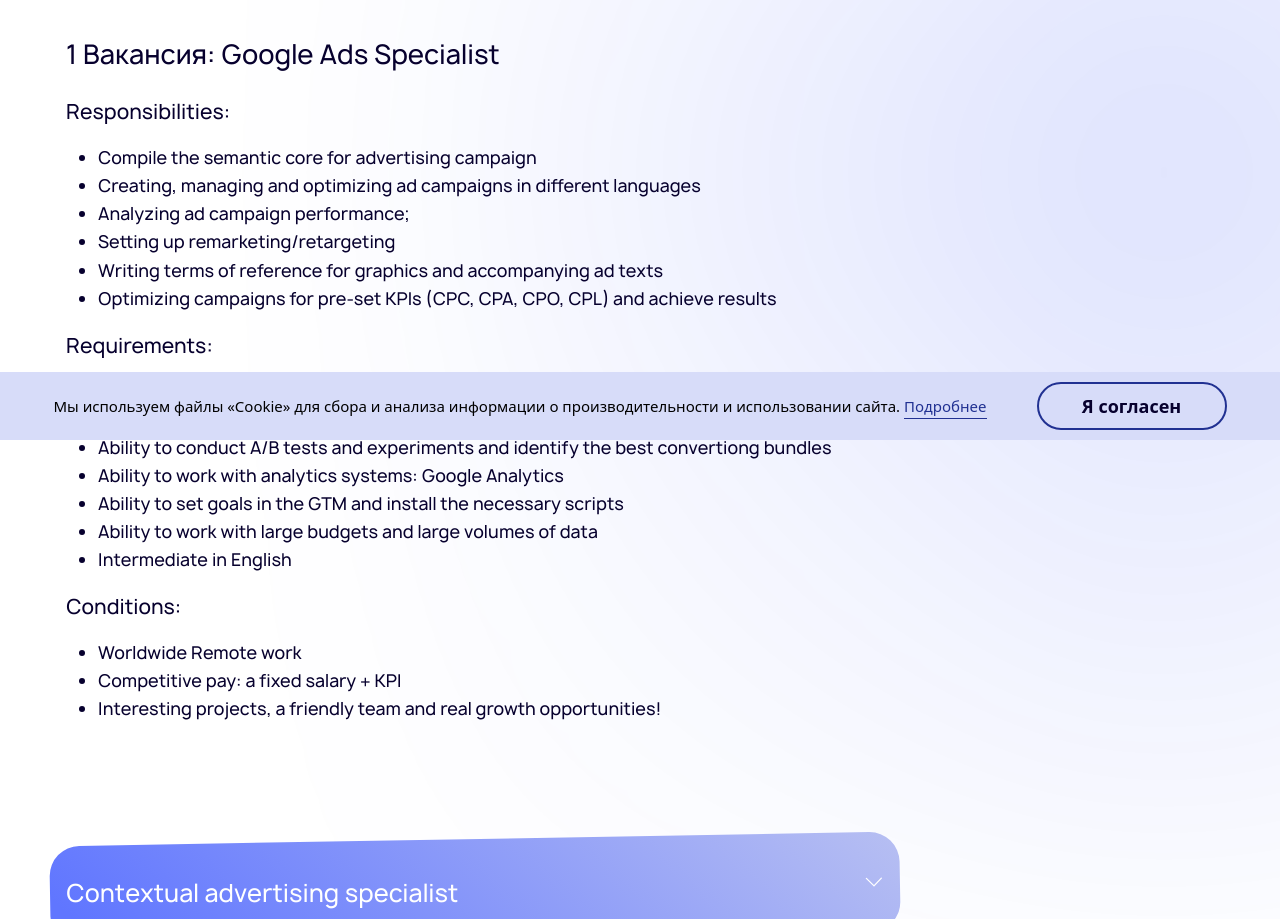
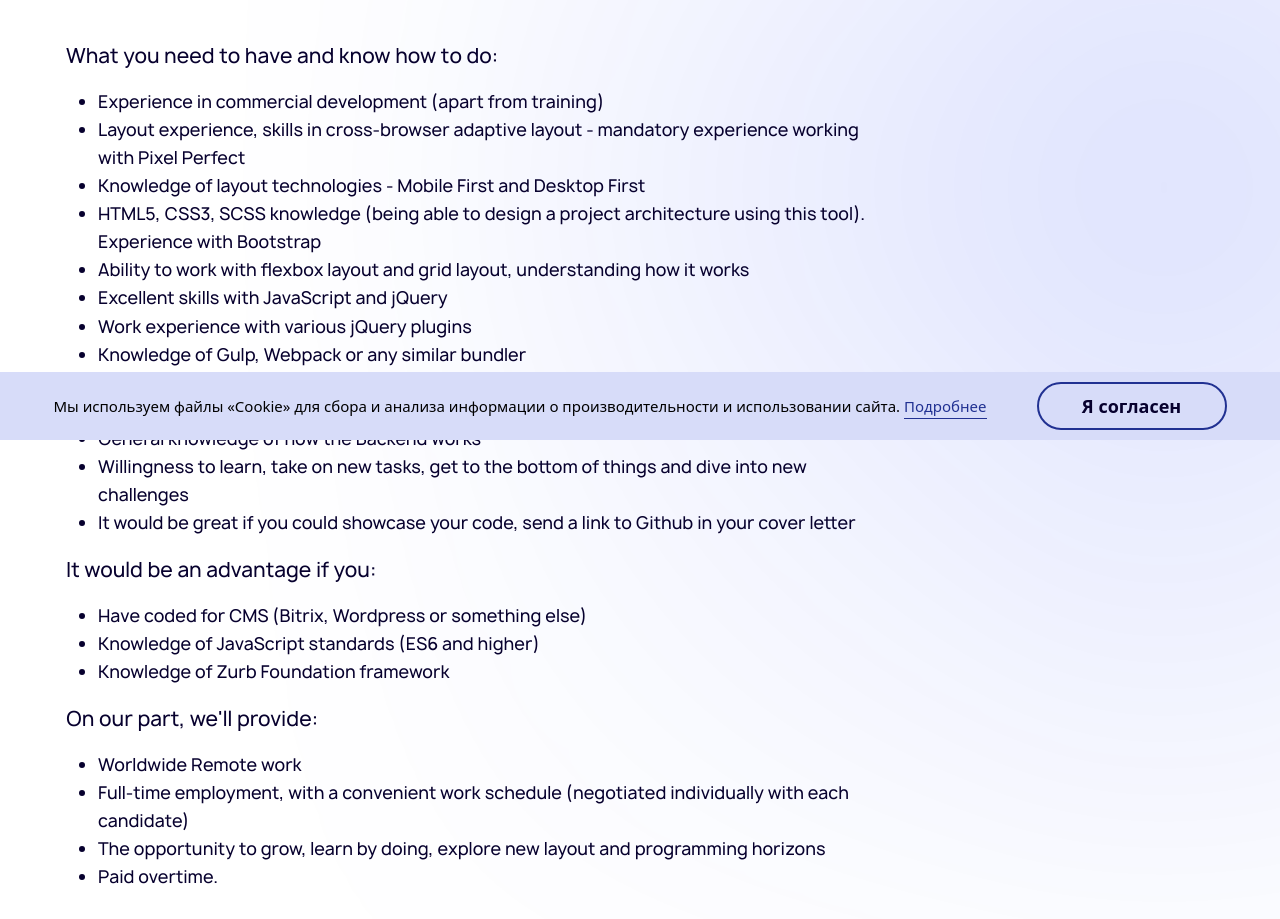
Before and after one commit to Doken1331/Aded, a plain HTML site: page vacancy.html in a window 1280 px wide. Shown: the part 360-1279 px from the top of the page. Drawn offline with Linux system fonts and the light colour scheme.

Commit message:
chore: changed scroll

```diff
--- a/vacancy.html
+++ b/vacancy.html
@@ -37,17 +37,17 @@
 						</a>
                     </li>
                     <li class="header__nav-list-item">
-                        <a href="#!" class="header__nav-list-link">
+                        <a href="index.html#job" class="header__nav-list-link">
 							Как мы работаем
 						</a>
                     </li>
                     <li class="header__nav-list-item">
-                        <a href="#!" class="header__nav-list-link">
+                        <a href="index.html#order" class="header__nav-list-link">
 							Услуги
 						</a>
                     </li>
                     <li class="header__nav-list-item">
-                        <a href="#!" class="header__nav-list-link">
+                        <a href="index.html#cases" class="header__nav-list-link">
 							Кейсы
 						</a>
                     </li>
@@ -117,38 +117,115 @@
             Вакансии
         </h2>
         <div class="accordion">
-            <div class="accordion__item accordion__item_show">
+            <div class="accordion__item  accordion__item_show">
                 <div class="accordion__header">
                     <h2 class="accordion__header-title">
-                        Google Ads specialist
+                        Web programmer/designer/coder
                     </h2>
                 </div>
                 <div class="accordion__body">
                     <div class="accordion__body-item">
-                        <h2 class="accordion__body-title">
-                            1 Вакансия: Google Ads Specialist
-                        </h2>
+                        <p class="accordion__body-desc">
+                            What you need to have and know how to do:
+                        </p>
+                        <ul class="accordion__body-list">
+                            <li class="accordion__body-list-item">
+                                Experience in commercial development (apart from training)
+                            </li>
+                            <li class="accordion__body-list-item">
+                                Layout experience, skills in cross-browser adaptive layout - mandatory experience working with Pixel Perfect
+                            </li>
+                            <li class="accordion__body-list-item">
+                                Knowledge of layout technologies - Mobile First and Desktop First
+                            </li>
+                            <li class="accordion__body-list-item">
+                                HTML5, CSS3, SСSS knowledge (being able to design a project architecture using this tool). Experience with Bootstrap
+                            </li>
+                            <li class="accordion__body-list-item">
+                                Ability to work with flexbox layout and grid layout, understanding how it works
+                            </li>
+                            <li class="accordion__body-list-item">
+                                Excellent skills with JavaScript and jQuery
+                            </li>
+                            <li class="accordion__body-list-item">
+                                Work experience with various jQuery plugins
+                            </li>
+                            <li class="accordion__body-list-item">
+                                Knowledge of Gulp, Webpack or any similar bundler
+                            </li>
+                            <li class="accordion__body-list-item">
+                                Work experience with git (having worked with git in the console, knowledge of basic commands, their use in commercial development, knowledge of GitFlow)
+                            </li>
+                            <li class="accordion__body-list-item">
+                                General knowledge of how the Backend works
+                            </li>
+                            <li class="accordion__body-list-item">
+                                Willingness to learn, take on new tasks, get to the bottom of things and dive into new challenges
+                            </li>
+                            <li class="accordion__body-list-item">
+                                It would be great if you could showcase your code, send a link to Github in your cover letter
+                            </li>
+                        </ul>
+                        <p class="accordion__body-desc">
+                            It would be an advantage if you:
+                        </p>
+                        <ul class="accordion__body-list">
+                            <li class="accordion__body-list-item">
+                                Have coded for CMS (Bitrix, Wordpress or something else)
+                            </li>
+                            <li class="accordion__body-list-item">
+                                Knowledge of JavaScript standards (ES6 and higher)
+                            </li>
+                            <li class="accordion__body-list-item">
+                                Knowledge of Zurb Foundation framework
+                            </li>
+                        </ul>
+                        <p class="accordion__body-desc">
+                            On our part, we'll provide:
+                        </p>
+                        <ul class="accordion__body-list">
+                            <li class="accordion__body-list-item">
+                                Worldwide Remote work
+                            </li>
+                            <li class="accordion__body-list-item">
+                                Full-time employment, with a convenient work schedule (negotiated individually with each candidate)
+                            </li>
+                            <li class="accordion__body-list-item">
+                                The opportunity to grow, learn by doing, explore new layout and programming horizons
+                            </li>
+                            <li class="accordion__body-list-item">
+                                Paid overtime.
+                            </li>
+                        </ul>
+                    </div>
+                </div>
+            </div>
+            <div class="accordion__item">
+                <div class="accordion__header">
+                    <h2 class="accordion__header-title">
+                        Contextual advertising specialist
+                    </h2>
+                </div>
+                <div class="accordion__body">
+                    <div class="accordion__body-item">
                         <p class="accordion__body-desc">
                             Responsibilities:
                         </p>
                         <ul class="accordion__body-list">
                             <li class="accordion__body-list-item">
-                                Compile the semantic core for advertising campaign
+                                Conducting ad account audits
                             </li>
                             <li class="accordion__body-list-item">
-                                Creating, managing and optimizing ad campaigns in different languages
+                                Taking part in designing campaign promotion strategies
                             </li>
                             <li class="accordion__body-list-item">
-                                Analyzing ad campaign performance;
+                                Launching, managing and optimizing campaigns in Google Ads
                             </li>
                             <li class="accordion__body-list-item">
-                                Setting up remarketing/retargeting
+                                Managing daily campaign performance reports
                             </li>
                             <li class="accordion__body-list-item">
-                                Writing terms of reference for graphics and accompanying ad texts
-                            </li>
-                            <li class="accordion__body-list-item">
-                                Optimizing campaigns for pre-set KPIs (CPC, CPA, CPO, CPL) and achieve results
+                                Planning ad budgets
                             </li>
                         </ul>
                         <p class="accordion__body-desc">
@@ -156,25 +233,22 @@
                         </p>
                         <ul class="accordion__body-list">
                             <li class="accordion__body-list-item">
-                                Work experience with contextual ads systems of Google Ads of at least 1 year;
+                                Work experience with Google Ads; KeyCollector
                             </li>
                             <li class="accordion__body-list-item">
-                                Work experience with European and Asian traffic
+                                Understanding the specifics of how different types of campaigns work (search, network, DSA, smart-shopping, etc.)
                             </li>
                             <li class="accordion__body-list-item">
-                                Ability to conduct A/B tests and experiments and identify the best convertiong bundles
+                                Understanding how Google Ads strategies work
                             </li>
                             <li class="accordion__body-list-item">
-                                Ability to work with analytics systems: Google Analytics
+                                Knowledge of Google Analytics web analytics
                             </li>
                             <li class="accordion__body-list-item">
-                                Ability to set goals in the GTM and install the necessary scripts
+                                Advanced Excel skills
                             </li>
                             <li class="accordion__body-list-item">
-                                Ability to work with large budgets and large volumes of data
-                            </li>
-                            <li class="accordion__body-list-item">
-                                Intermediate in English
+                                Ability to back up your point with arguments
                             </li>
                         </ul>
                         <p class="accordion__body-desc">
@@ -197,14 +271,11 @@
             <div class="accordion__item">
                 <div class="accordion__header">
                     <h2 class="accordion__header-title">
-                        Contextual advertising specialist
+                        Google Ads specialist
                     </h2>
                 </div>
                 <div class="accordion__body">
                     <div class="accordion__body-item">
-                        <h2 class="accordion__body-title">
-                            1 Вакансия: Google Ads Specialist
-                        </h2>
                         <p class="accordion__body-desc">
                             Responsibilities:
                         </p>
@@ -279,133 +350,47 @@
                 </div>
                 <div class="accordion__body">
                     <div class="accordion__body-item">
-                        <h2 class="accordion__body-title">
-                            1 Вакансия: Google Ads Specialist
-                        </h2>
                         <p class="accordion__body-desc">
                             Responsibilities:
                         </p>
                         <ul class="accordion__body-list">
                             <li class="accordion__body-list-item">
-                                Compile the semantic core for advertising campaign
+                                Learn on the job
                             </li>
                             <li class="accordion__body-list-item">
-                                Creating, managing and optimizing ad campaigns in different languages
+                                Assisting in preparing and launching ad campaigns on platforms: Facebook, Instagram
                             </li>
                             <li class="accordion__body-list-item">
-                                Analyzing ad campaign performance;
+                                Optimizing mobile ad campaigns to secure the client's KPIs
                             </li>
                             <li class="accordion__body-list-item">
-                                Setting up remarketing/retargeting
+                                Creating and testing hypothesis
                             </li>
                             <li class="accordion__body-list-item">
-                                Writing terms of reference for graphics and accompanying ad texts
+                                Communication with the design team during the development of creatives
                             </li>
                             <li class="accordion__body-list-item">
-                                Optimizing campaigns for pre-set KPIs (CPC, CPA, CPO, CPL) and achieve results
+                                Daily monitoring of advertising campaign reports
                             </li>
                         </ul>
                         <p class="accordion__body-desc">
-                            Requirements:
+                            Desirable:
                         </p>
                         <ul class="accordion__body-list">
                             <li class="accordion__body-list-item">
-                                Work experience with contextual ads systems of Google Ads of at least 1 year;
+                                Basic ad targeting skills in Facebook and Instagram ad accounts
                             </li>
                             <li class="accordion__body-list-item">
-                                Work experience with European and Asian traffic
+                                Basic skills with Facebook Pixel analytics tools
                             </li>
                             <li class="accordion__body-list-item">
-                                Ability to conduct A/B tests and experiments and identify the best convertiong bundles
+                                Advanced Excel skills: basic formulas, functions, pivot tables
                             </li>
                             <li class="accordion__body-list-item">
-                                Ability to work with analytics systems: Google Analytics
+                                Understanding of basic metrics: CPC, CPM, CPI, CPA, ROI
                             </li>
                             <li class="accordion__body-list-item">
-                                Ability to set goals in the GTM and install the necessary scripts
-                            </li>
-                            <li class="accordion__body-list-item">
-                                Ability to work with large budgets and large volumes of data
-                            </li>
-                            <li class="accordion__body-list-item">
-                                Intermediate in English
-                            </li>
-                        </ul>
-                        <p class="accordion__body-desc">
-                            Сonditions:
-                        </p>
-                        <ul class="accordion__body-list">
-                            <li class="accordion__body-list-item">
-                                Worldwide Remote work
-                            </li>
-                            <li class="accordion__body-list-item">
-                                Competitive pay: a fixed salary + KPI
-                            </li>
-                            <li class="accordion__body-list-item">
-                                Interesting projects, a friendly team and real growth opportunities!
-                            </li>
-                        </ul>
-                    </div>
-                </div>
-            </div>
-            <div class="accordion__item">
-                <div class="accordion__header">
-                    <h2 class="accordion__header-title">
-                        Web programmer/designer/coder
-                    </h2>
-                </div>
-                <div class="accordion__body">
-                    <div class="accordion__body-item">
-                        <h2 class="accordion__body-title">
-                            1 Вакансия: Google Ads Specialist
-                        </h2>
-                        <p class="accordion__body-desc">
-                            Responsibilities:
-                        </p>
-                        <ul class="accordion__body-list">
-                            <li class="accordion__body-list-item">
-                                Compile the semantic core for advertising campaign
-                            </li>
-                            <li class="accordion__body-list-item">
-                                Creating, managing and optimizing ad campaigns in different languages
-                            </li>
-                            <li class="accordion__body-list-item">
-                                Analyzing ad campaign performance;
-                            </li>
-                            <li class="accordion__body-list-item">
-                                Setting up remarketing/retargeting
-                            </li>
-                            <li class="accordion__body-list-item">
-                                Writing terms of reference for graphics and accompanying ad texts
-                            </li>
-                            <li class="accordion__body-list-item">
-                                Optimizing campaigns for pre-set KPIs (CPC, CPA, CPO, CPL) and achieve results
-                            </li>
-                        </ul>
-                        <p class="accordion__body-desc">
-                            Requirements:
-                        </p>
-                        <ul class="accordion__body-list">
-                            <li class="accordion__body-list-item">
-                                Work experience with contextual ads systems of Google Ads of at least 1 year;
-                            </li>
-                            <li class="accordion__body-list-item">
-                                Work experience with European and Asian traffic
-                            </li>
-                            <li class="accordion__body-list-item">
-                                Ability to conduct A/B tests and experiments and identify the best convertiong bundles
-                            </li>
-                            <li class="accordion__body-list-item">
-                                Ability to work with analytics systems: Google Analytics
-                            </li>
-                            <li class="accordion__body-list-item">
-                                Ability to set goals in the GTM and install the necessary scripts
-                            </li>
-                            <li class="accordion__body-list-item">
-                                Ability to work with large budgets and large volumes of data
-                            </li>
-                            <li class="accordion__body-list-item">
-                                Intermediate in English
+                                A desire to grow in the advertising industry
                             </li>
                         </ul>
                         <p class="accordion__body-desc">
@@ -558,10 +543,10 @@
                 </h2>
                 <ul class="footer__contacts-list">
                     <li class="footer__contacts-list-item">
-                        ADVERTA Limited
+                        S.R.L. “Advertising & Education”
                     </li>
                     <li class="footer__contacts-list-item">
-                        Unit 1603, 16th Floor, The L. Plaza, 367 - 375 Queen's Road Central, Sheung Wan, Hong Kong
+                        Address: MD-3100, str. Alexandr Beleacov, 5, ap.10, mun. Balti, Republica Moldova
                     </li>
                     <li class="footer__contacts-list-item">
                         info@adverta.digital
@@ -577,7 +562,7 @@
                 <p>
                     All rights reserved © 2022
                 </p>
-                <a href="#!">
+                <a href="privacy.html">
 					Политика конфиденциальности
 				</a>
             </div>
```
Also changed, not shown: index.html (+9 -9 lines), privacy.html (+23 -22 lines), css/app.min.css, js/app.min.js.
